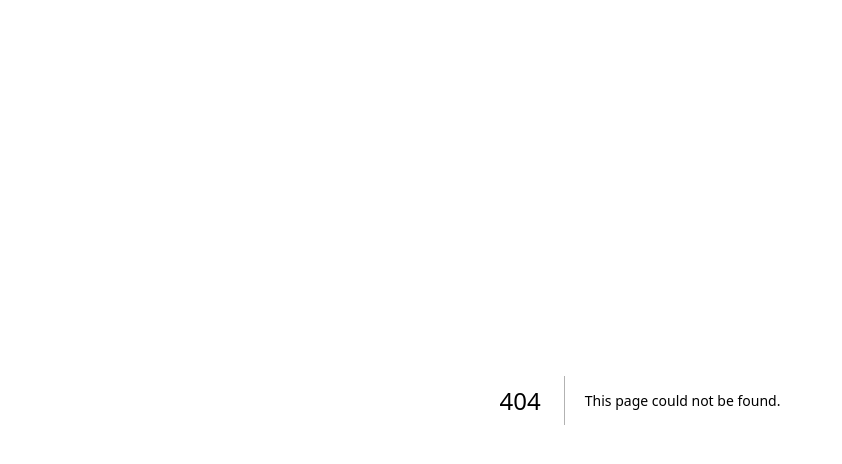
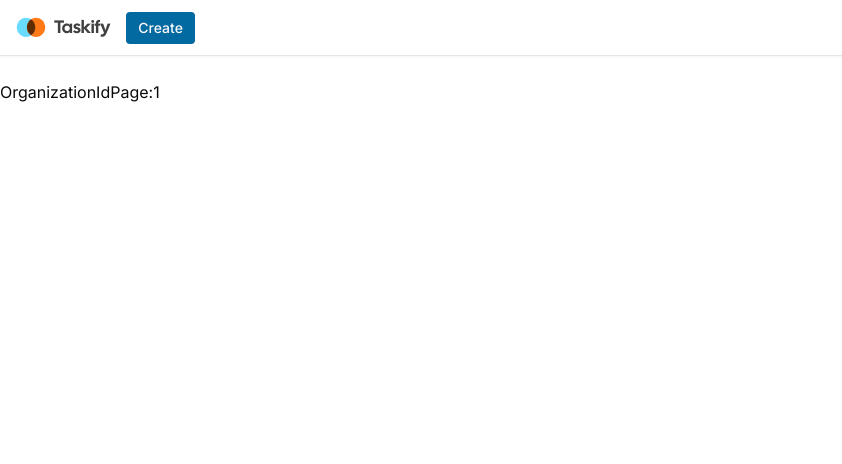
Before and after one commit to neerrrajj/trello-clone, a Next.js app: page /organization/1 in a window 1280 px wide. Before the commit this address had no page. Shown: the top 464 px of the page, without its empty margins (0-842 px from the left). Built offline with nearby package versions, Linux system fonts and the light colour scheme.

Commit message:
set up organizations and middleware

```diff
--- /dev/null
+++ b/app/(platform)/(clerk)/select-org/[[...select-org]]/page.tsx
@@ -0,0 +1,13 @@
+import { OrganizationList } from "@clerk/nextjs";
+
+const CreateOrganizationPage = () => {
+  return (
+    <OrganizationList
+      hidePersonal
+      afterSelectOrganizationUrl="/organization/:id"
+      afterCreateOrganizationUrl="/organization/:id"
+    />
+  );
+};
+
+export default CreateOrganizationPage;
--- /dev/null
+++ b/app/(platform)/(dashboard)/layout.tsx
@@ -0,0 +1,12 @@
+import { Navbar } from "./navbar";
+
+const DashboardLayout = ({ children }: { children: React.ReactNode }) => {
+  return (
+    <div className="h-full">
+      <Navbar />
+      {children}
+    </div>
+  );
+};
+
+export default DashboardLayout;
--- /dev/null
+++ b/app/(platform)/(dashboard)/navbar.tsx
@@ -0,0 +1,59 @@
+import { Plus } from "lucide-react";
+import { OrganizationSwitcher, UserButton } from "@clerk/nextjs";
+
+import { Logo } from "@/components/logo";
+import { Button } from "@/components/ui/button";
+
+export const Navbar = () => {
+  return (
+    <nav className="fixed z-50 top-0 px-4 w-full h-14 border-b shadow-sm bg-white flex items-center">
+      <div className="flex items-center gap-x-4">
+        <div>
+          <Logo />
+        </div>
+        <Button
+          variant="primary"
+          size="sm"
+          className="rounded-sm block md:hidden"
+        >
+          <Plus className="h-4 w-4" />
+        </Button>
+        <Button
+          variant="primary"
+          size="sm"
+          className="rounded-sm hidden md:block h-auto py-1.5 px-3"
+        >
+          Create
+        </Button>
+      </div>
+      <div className="ml-auto flex items-center gap-x-2">
+        <OrganizationSwitcher
+          hidePersonal
+          afterCreateOrganizationUrl="/organization/:id"
+          afterSelectOrganizationUrl="/organization/:id"
+          afterLeaveOrganizationUrl="/select-org"
+          appearance={{
+            elements: {
+              rootBox: {
+                display: "flex",
+                justifyContent: "center",
+                alignItems: "center",
+              },
+            },
+          }}
+        />
+        <UserButton
+          afterSignOutUrl="/"
+          appearance={{
+            elements: {
+              avatarBox: {
+                height: 30,
+                width: 30,
+              },
+            },
+          }}
+        />
+      </div>
+    </nav>
+  );
+};
--- /dev/null
+++ b/app/(platform)/(dashboard)/organization/[organizationId]/page.tsx
@@ -0,0 +1,11 @@
+const OrganizationIdPage = ({
+  params,
+}: {
+  params: { organizationId: string };
+}) => {
+  return (
+    <div className="mt-20">OrganizationIdPage:{params.organizationId}</div>
+  );
+};
+
+export default OrganizationIdPage;
--- a/components/logo.tsx
+++ b/components/logo.tsx
@@ -9,7 +9,12 @@
     <Link href="/">
       <div className="hover:opacity-75 transition flex items-center gap-x-2">
         <Image src="/logo.svg" alt="Logo" height={30} width={30} />
-        <p className={cn("text-lg text-neutral-700", headingFont.className)}>
+        <p
+          className={cn(
+            "text-lg text-neutral-700 pt-0.5",
+            headingFont.className
+          )}
+        >
           Taskify
         </p>
       </div>
--- a/components/ui/button.tsx
+++ b/components/ui/button.tsx
@@ -1,8 +1,8 @@
-import * as React from "react"
-import { Slot } from "@radix-ui/react-slot"
-import { cva, type VariantProps } from "class-variance-authority"
+import * as React from "react";
+import { Slot } from "@radix-ui/react-slot";
+import { cva, type VariantProps } from "class-variance-authority";
 
-import { cn } from "@/lib/utils"
+import { cn } from "@/lib/utils";
 
 const buttonVariants = cva(
   "inline-flex items-center justify-center whitespace-nowrap rounded-md text-sm font-medium ring-offset-background transition-colors focus-visible:outline-none focus-visible:ring-2 focus-visible:ring-ring focus-visible:ring-offset-2 disabled:pointer-events-none disabled:opacity-50",
@@ -18,6 +18,7 @@
           "bg-secondary text-secondary-foreground hover:bg-secondary/80",
         ghost: "hover:bg-accent hover:text-accent-foreground",
         link: "text-primary underline-offset-4 hover:underline",
+        primary: "bg-sky-700 text-primary-foreground hover:bg-sky-700/90",
       },
       size: {
         default: "h-10 px-4 py-2",
@@ -31,26 +32,26 @@
       size: "default",
     },
   }
-)
+);
 
 export interface ButtonProps
   extends React.ButtonHTMLAttributes<HTMLButtonElement>,
     VariantProps<typeof buttonVariants> {
-  asChild?: boolean
+  asChild?: boolean;
 }
 
 const Button = React.forwardRef<HTMLButtonElement, ButtonProps>(
   ({ className, variant, size, asChild = false, ...props }, ref) => {
-    const Comp = asChild ? Slot : "button"
+    const Comp = asChild ? Slot : "button";
     return (
       <Comp
         className={cn(buttonVariants({ variant, size, className }))}
         ref={ref}
         {...props}
       />
-    )
+    );
   }
-)
-Button.displayName = "Button"
+);
+Button.displayName = "Button";
 
-export { Button, buttonVariants }
+export { Button, buttonVariants };
```
Also changed, not shown: middleware.ts (+19 -8 lines).
